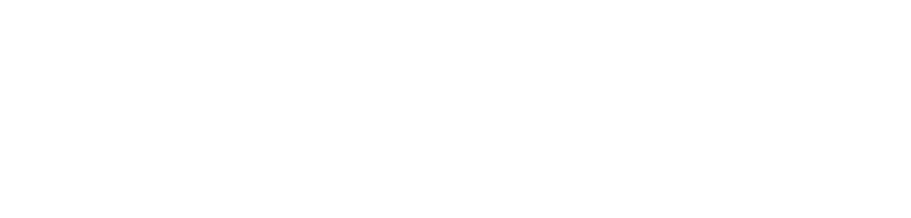
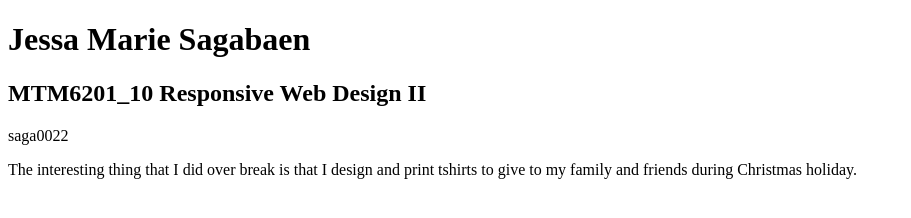
Before and after one commit to saga0022/saga0022.github.io, a plain HTML site: page index.html in a window 1280 px wide. Shown: the whole page, without its empty margins (0-911 px from the left). Drawn offline with Linux system fonts and the light colour scheme.

Commit message:
adding words

```diff
--- a/index.html
+++ b/index.html
@@ -3,9 +3,12 @@
 <head>
     <meta charset="UTF-8">
     <meta name="viewport" content="width=device-width, initial-scale=1.0">
-    <title>Document</title>
+    <title>Jessa Marie Sagabaen</title>
 </head>
 <body>
-
+    <h1>Jessa Marie Sagabaen</h1>
+    <h2>MTM6201_10 Responsive Web Design II</h2>
+    <p>saga0022</p>
+    <p>The interesting thing that I did over break is that I design and print tshirts to give to my family and friends during Christmas holiday. </p>
 </body>
 </html>
```
